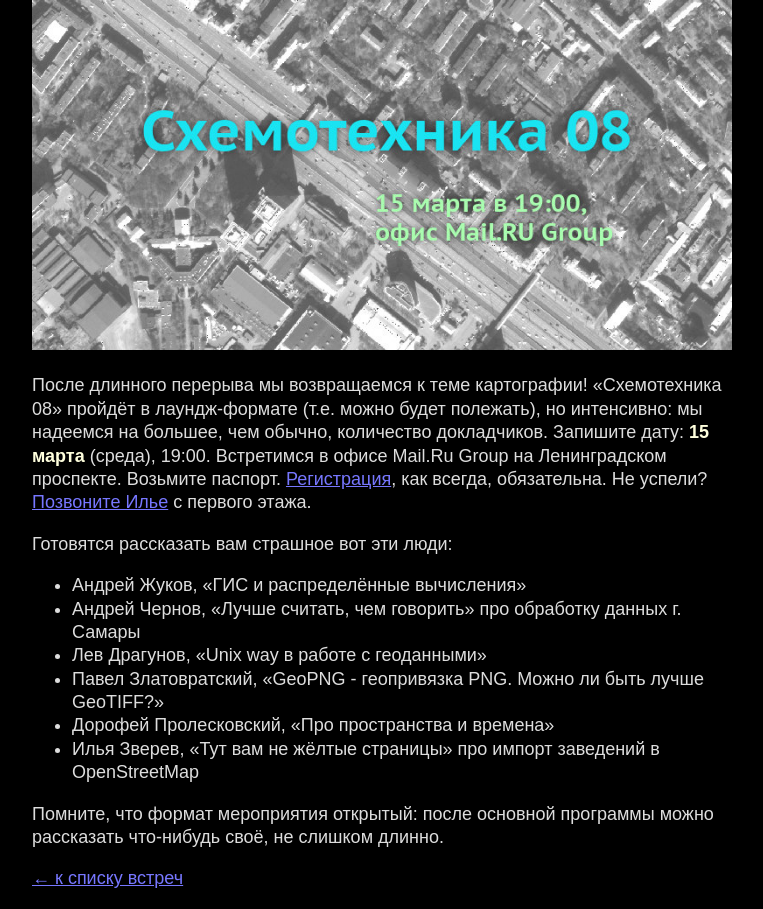
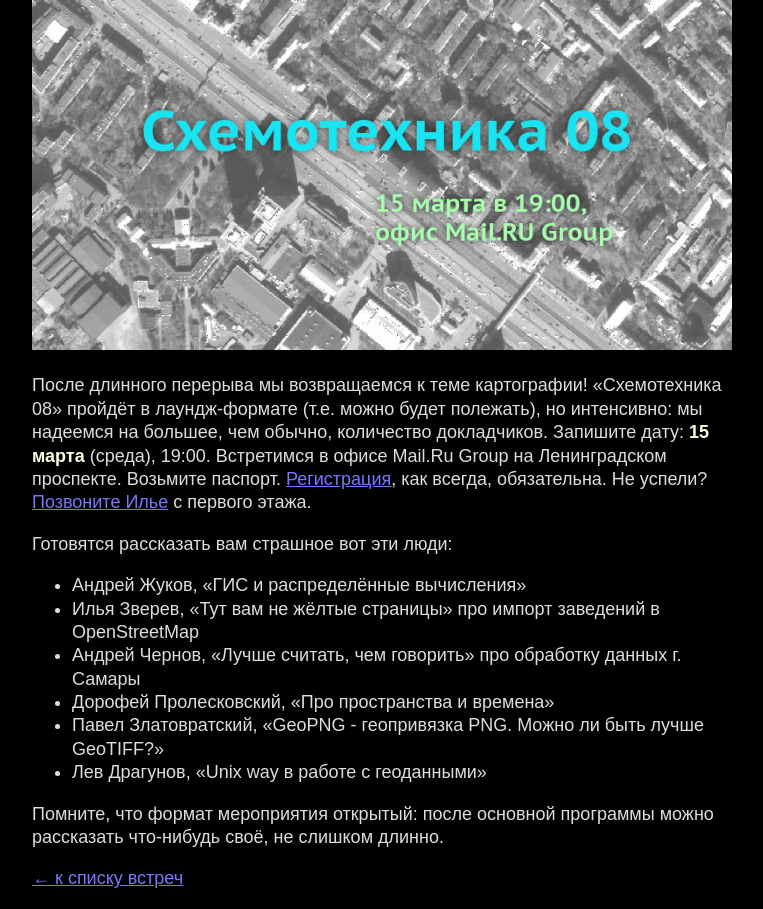
Before and after one commit to Zverik/schemotechnika, a Jekyll site: the page built from _posts/2017-03-10-schemo08.md, in a window 1280 px wide. Shown: the whole page, without its empty margins (258-1021 px from the left). Built offline with Jekyll 4.4.1, drawn with Linux system fonts in a browser that asks for light colours.

Commit message:
Reodered talks

```diff
--- a/_posts/2017-03-10-schemo08.md
+++ b/_posts/2017-03-10-schemo08.md
@@ -9,10 +9,10 @@ image: schemo08.jpg
 Готовятся рассказать вам страшное вот эти люди:
 
 * Андрей Жуков, «ГИС и распределённые вычисления»
+* Илья Зверев, «Тут вам не жёлтые страницы» про импорт заведений в OpenStreetMap
 * Андрей Чернов, «Лучше считать, чем говорить» про обработку данных г. Самары
+* Дорофей Пролесковский, «Про пространства и времена»
+* Павел Златовратский, «GeoPNG - геопривязка PNG. Можно ли быть лучше GeoTIFF?»
 * Лев Драгунов, «Unix way в работе с геоданными»
-* Павел Златовратский, «GeoPNG - геопривязка PNG. Можно ли быть лучше GeoTIFF?»
-* Дорофей Пролесковский, «Про пространства и времена»
-* Илья Зверев, «Тут вам не жёлтые страницы» про импорт заведений в OpenStreetMap
 
 Помните, что формат мероприятия открытый: после основной программы можно рассказать что-нибудь своё, не слишком длинно.
```
